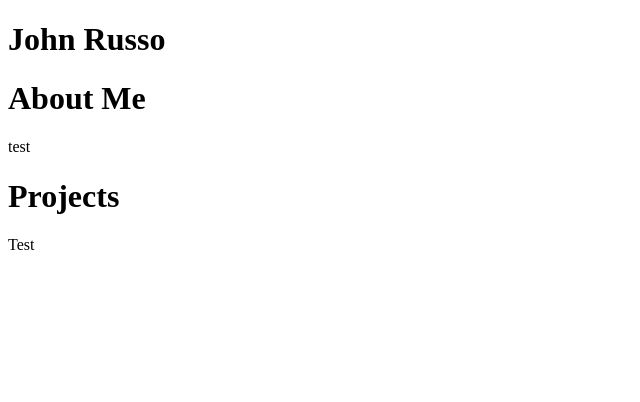
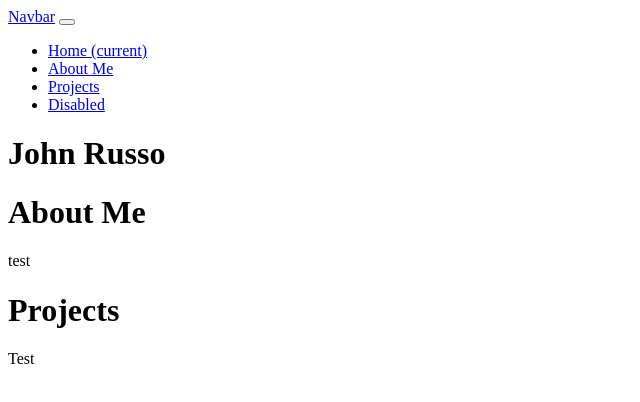
Before and after one commit to JRusso64/Personal-Website, a plain HTML site: page index.html in a window 1280 px wide. Shown: the whole page, without its empty margins (0-640 px from the left). Drawn offline with Linux system fonts and the light colour scheme.

Commit message:
added navbar

```diff
--- a/index.html
+++ b/index.html
@@ -7,6 +7,28 @@
     <title>Portfolio</title>
 </head>
 <body>
+    <nav class="navbar navbar-expand-lg navbar-light bg-light">
+        <a class="navbar-brand" href="#">Navbar</a>
+        <button class="navbar-toggler" type="button" data-toggle="collapse" data-target="#navbarNav" aria-controls="navbarNav" aria-expanded="false" aria-label="Toggle navigation">
+          <span class="navbar-toggler-icon"></span>
+        </button>
+        <div class="collapse navbar-collapse" id="navbarNav">
+          <ul class="navbar-nav">
+            <li class="nav-item active">
+              <a class="nav-link" href="#">Home <span class="sr-only">(current)</span></a>
+            </li>
+            <li class="nav-item">
+              <a class="nav-link" href="#">About Me</a>
+            </li>
+            <li class="nav-item">
+              <a class="nav-link" href="#">Projects</a>
+            </li>
+            <li class="nav-item">
+              <a class="nav-link disabled" href="#">Disabled</a>
+            </li>
+          </ul>
+        </div>
+    </nav>
     <h1>John Russo</h1>
     <h1>About Me</h1>
     <p>test</p>
```
